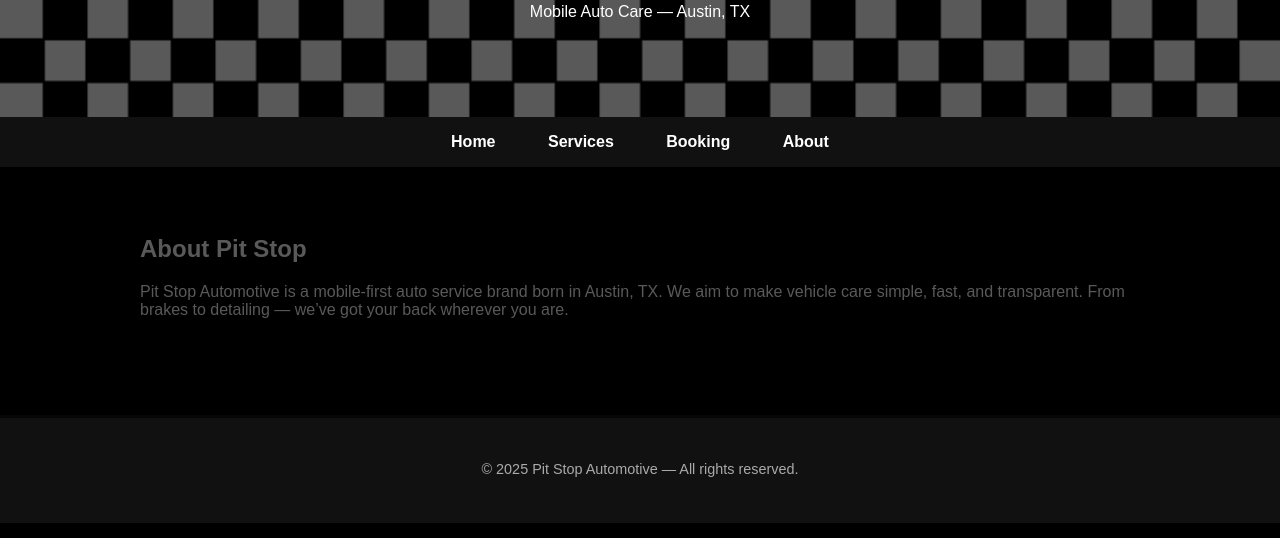
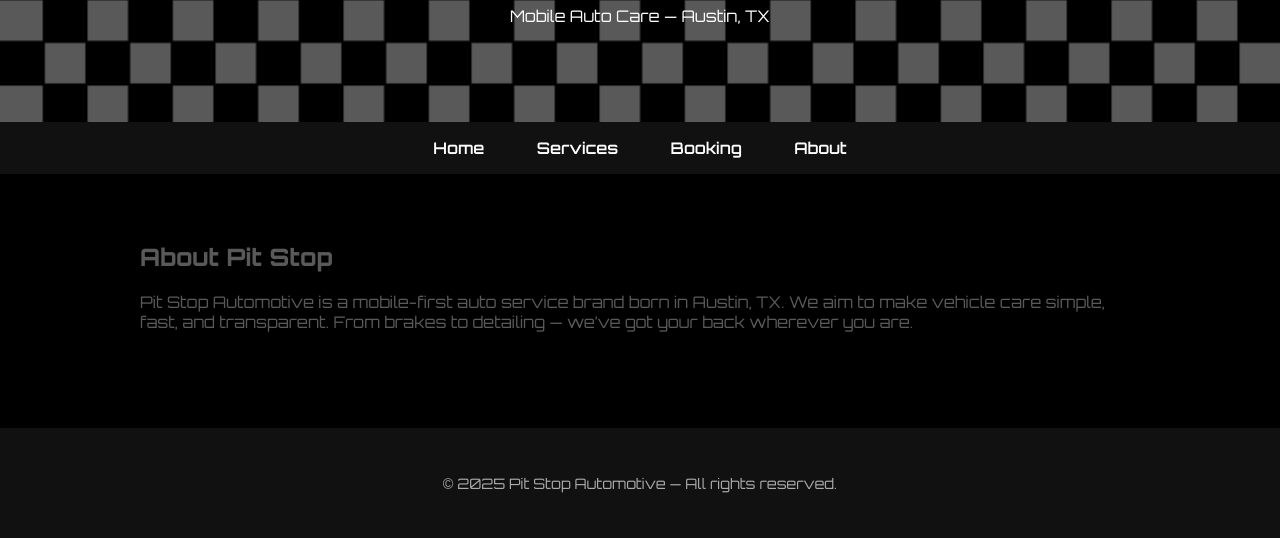
Before and after one commit to rileyjayala41/pitstop-site, a plain HTML site: page about.html in a window 1280 px wide. Shown: the part 382-920 px from the top of the page. Drawn offline with Linux system fonts and the light colour scheme.

Commit message:
Update about.html

```diff
--- a/about.html
+++ b/about.html
@@ -5,7 +5,7 @@
   <meta charset="UTF-8" />
   <meta name="viewport" content="width=device-width, initial-scale=1.0" />
   <title>About</title>
-  <link href="https://fonts.googleapis.com/css2?family=Urbanist:wght@400;600;800&display=swap" rel="stylesheet">
+  <link href="https://fonts.googleapis.com/css2?family=orbitron:wght@400;600;800&display=swap" rel="stylesheet">
   <link rel="stylesheet" href="styles/style.css" />
 </head>
 <body>
```
